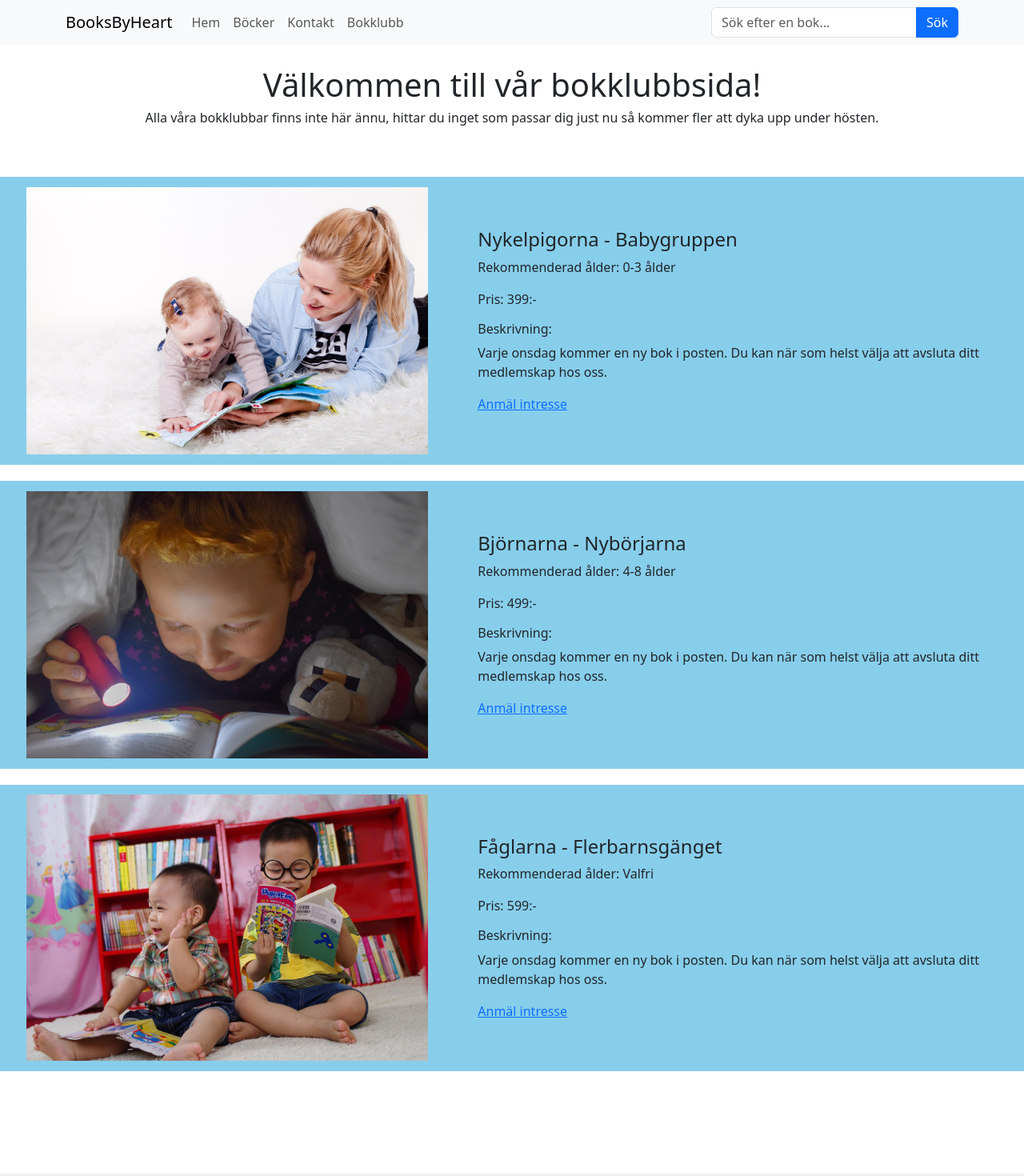
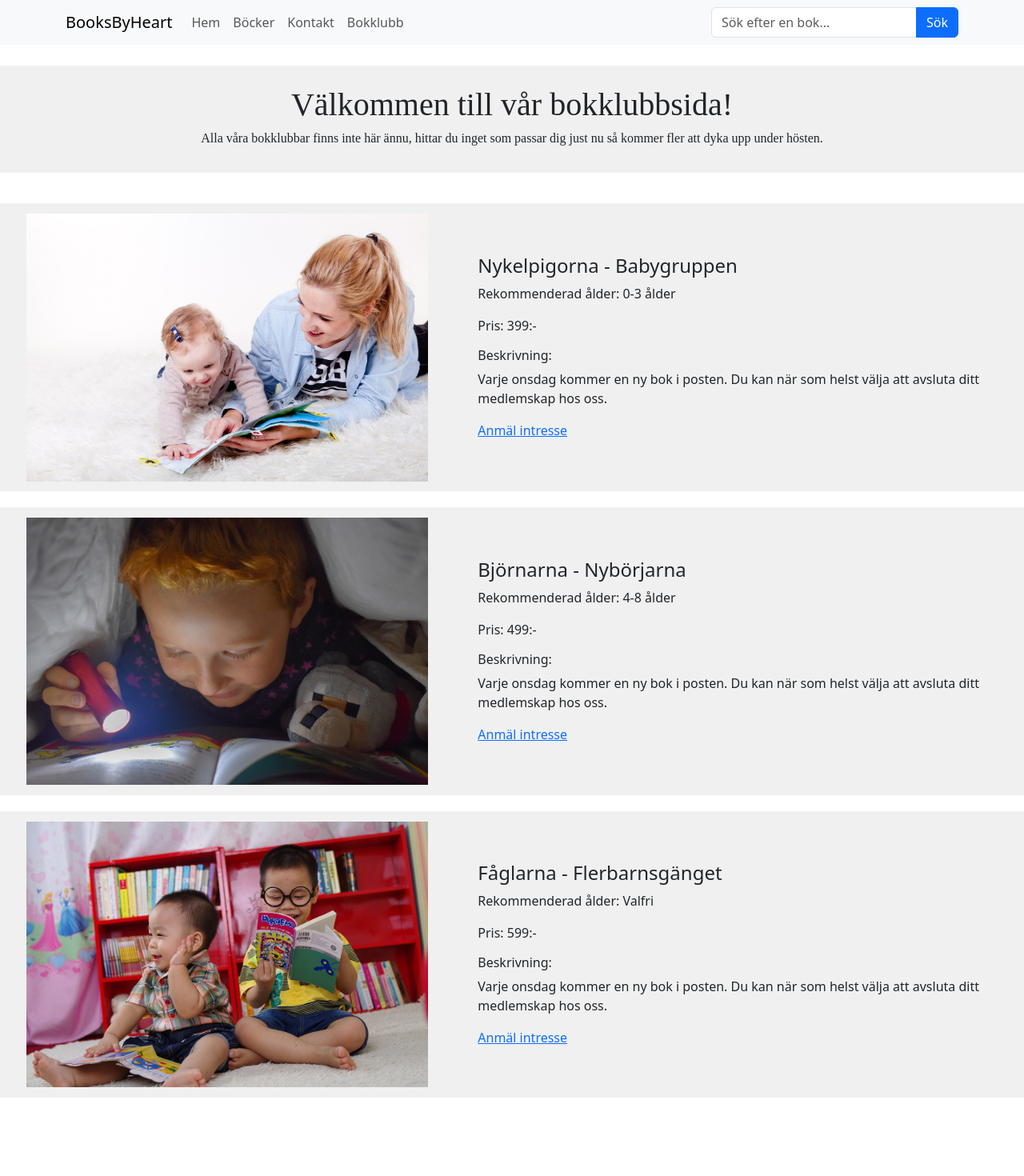
Before and after one commit to natta1995/Webbshop-BooksByHeart, a React (Create React App) app: page /bookclub in a window 1280 px wide. Shown: the top 1470 px of the page at 80% size. Built offline with nearby package versions, Linux system fonts and the light colour scheme.

Commit message:
bokklubb css

```diff
--- a/src/pages/bookclub.jsx
+++ b/src/pages/bookclub.jsx
@@ -6,12 +6,12 @@ import { Link } from "react-router-dom";
 const BookClub = () => {
     return (
         <>
-            <div style={{ textAlign: "center", marginTop: "2%", marginBottom: "5%"}}>
-                <h1>Välkommen till vår bokklubbsida!</h1>
-                <h6>Alla våra bokklubbar finns inte här ännu, hittar du inget som passar dig just nu så kommer fler att dyka upp under hösten.</h6>
+            <div style={{ textAlign: "center", marginTop: "2%", marginBottom: "3%", backgroundColor: "#f0f0f0", padding: "2%"}}>
+                <h1 style={{fontFamily: "cursive"}}>Välkommen till vår bokklubbsida!</h1>
+                <h6 style={{fontFamily: "cursive"}} >Alla våra bokklubbar finns inte här ännu, hittar du inget som passar dig just nu så kommer fler att dyka upp under hösten.</h6>
             </div>
 
-            <div style={{ display: "flex", alignItems: "center", marginBottom: "20px", backgroundColor:"skyblue", padding: "1%" }}>
+            <div style={{ display: "flex", alignItems: "center", marginBottom: "20px", backgroundColor:"#f0f0f0", padding: "1%" }}>
 
                 <img src={img1} alt="babyreading" style={{ width: "40%", marginLeft: "20px" }}/>
 
@@ -25,7 +25,7 @@ const BookClub = () => {
                 </div>
             </div>
 
-            <div style={{ display: "flex", alignItems: "center", marginBottom: "20px", backgroundColor:"skyblue", padding: "1%" }}>
+            <div style={{ display: "flex", alignItems: "center", marginBottom: "20px", backgroundColor:"#f0f0f0", padding: "1%" }}>
 
                 <img src={img2} alt="babyreading" style={{ width: "40%", marginLeft: "20px" }}/>
                 <div style={{ flex: 1, marginLeft: "5%" }}>
@@ -38,7 +38,7 @@ const BookClub = () => {
                 </div>
             </div>
 
-            <div style={{ display: "flex", alignItems: "center", marginBottom: "20px" , backgroundColor:"skyblue", padding: "1%"}}>
+            <div style={{ display: "flex", alignItems: "center", marginBottom: "20px" , backgroundColor:"#f0f0f0", padding: "1%"}}>
 
                 <img src={img3} alt="babyreading" style={{ width: "40%", marginLeft: "20px" }}/>
                 <div style={{ flex: 1, marginLeft: "5%"  }}>
```
